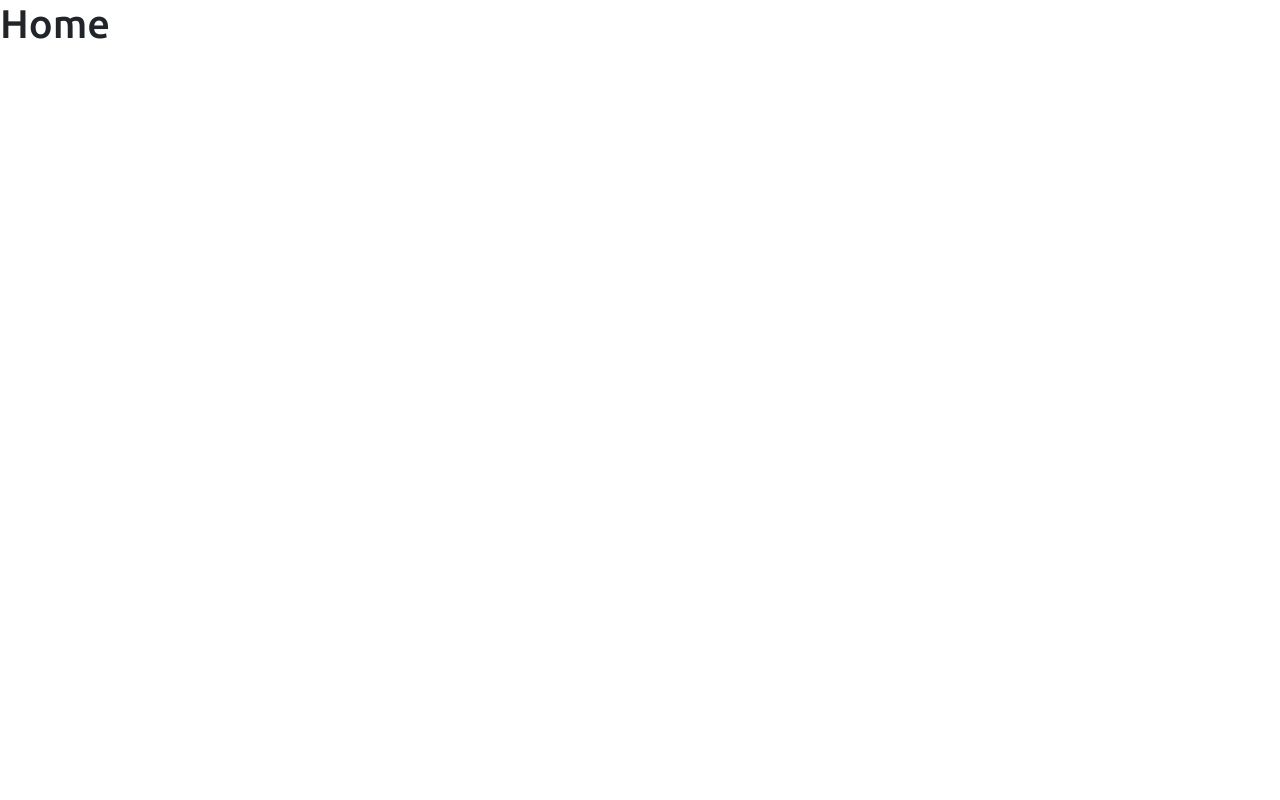
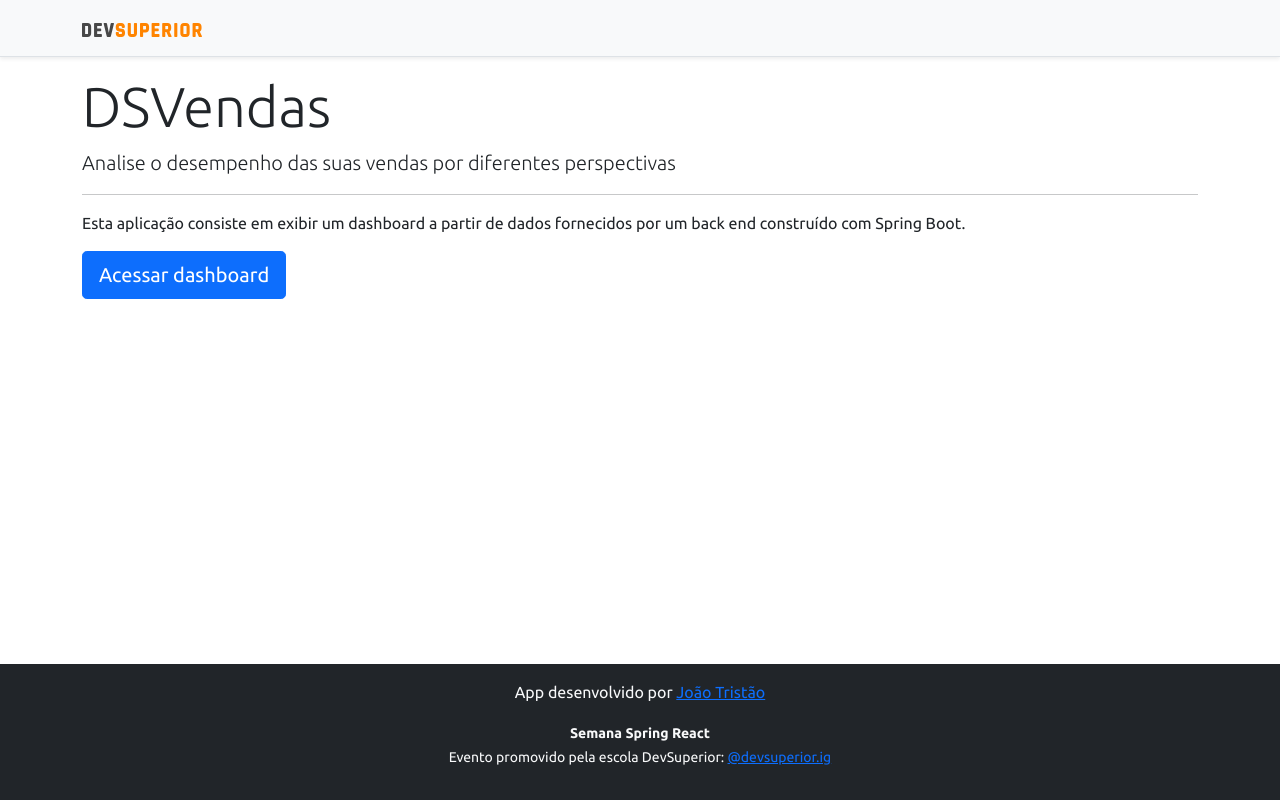
Before and after one commit to SrTristao/semana-spring, a React (Create React App) app in the folder frontend/: page / in a window 1280 px wide. Built offline with nearby package versions, Linux system fonts and the light colour scheme.

Commit message:
Home, Navigation

```diff
--- a/frontend/src/components/NavBar/index.tsx
+++ b/frontend/src/components/NavBar/index.tsx
@@ -1,10 +1,13 @@
 import ImgDsDark from 'assets/images/ds-dark.svg'
+import { Link } from 'react-router-dom';
 
 const NavBar = () => (
     <div className="d-flex flex-column flex-md-row align-items-center p-3 px-md-4 mb-3 bg-light border-bottom shadow-sm">
         <div className="container">
             <nav className="my-2 my-md-0 mr-md-3">
-                <img src={ImgDsDark} alt="DevSuperior" width="120" />
+                <Link to="/">
+                    <img src={ImgDsDark} alt="DevSuperior" width="120" />
+                </Link>
             </nav>
         </div>
     </div>
--- a/frontend/src/pages/Home/index.tsx
+++ b/frontend/src/pages/Home/index.tsx
@@ -1,7 +1,21 @@
+import Footer from "components/Footer";
+import NavBar from "components/NavBar";
+import { Link } from "react-router-dom";
+
 const Home = () => (
-    <div>
-        <h1> Home</h1>
-    </div>
+    <>
+        <NavBar />
+        <div className="container">
+            <div className="jumbotron">
+                <h1 className="display-4">DSVendas</h1>
+                <p className="lead">Analise o desempenho das suas vendas por diferentes perspectivas</p>
+                <hr />
+                <p>Esta aplicação consiste em exibir um dashboard a partir de dados fornecidos por um back end construído com Spring Boot.</p>
+                <Link to="/dashboard" className="btn btn-primary btn-lg" > Acessar dashboard </Link>
+            </div>
+        </div>
+        <Footer />
+    </>
 )
 
 export default Home;
```
